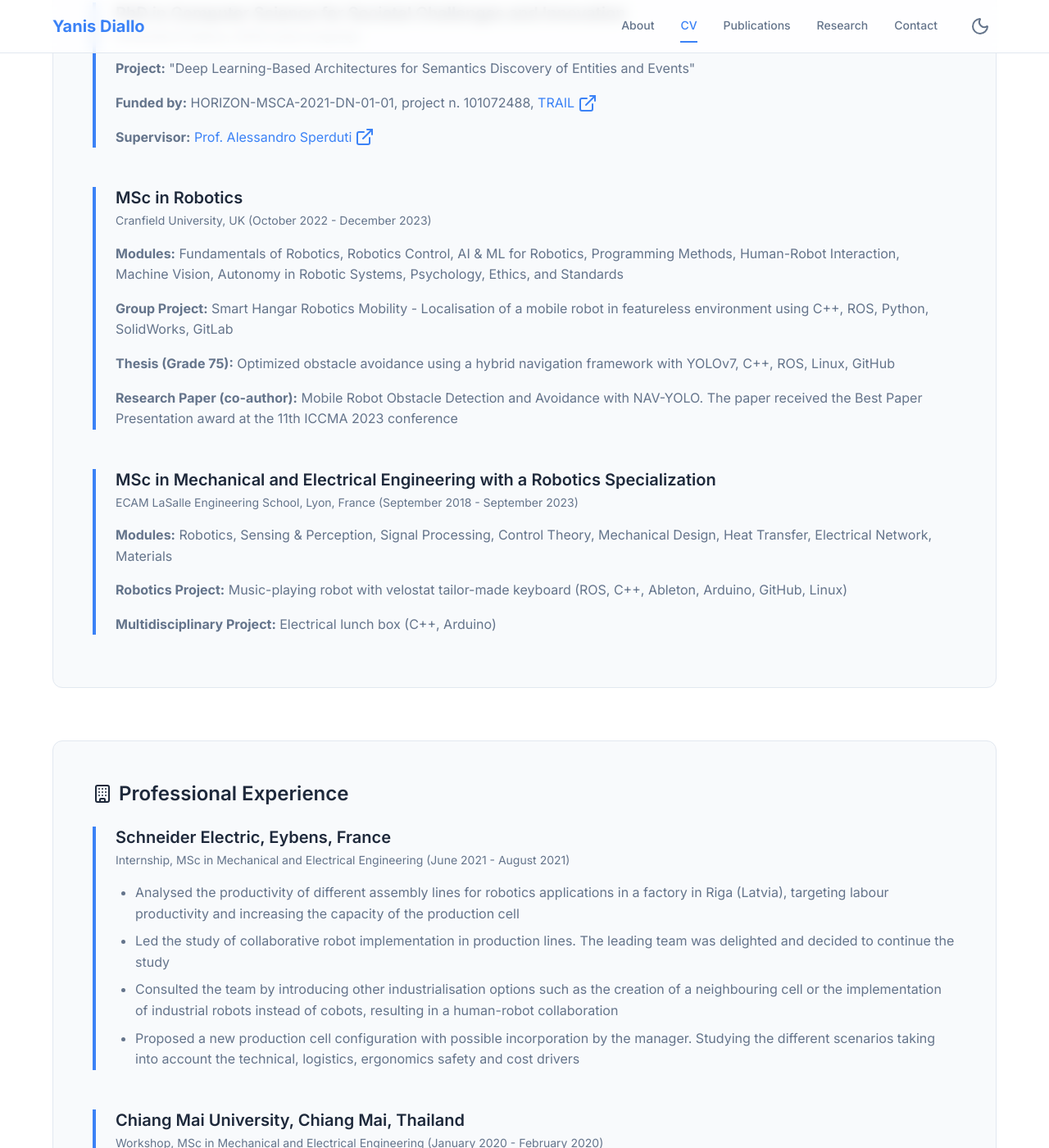
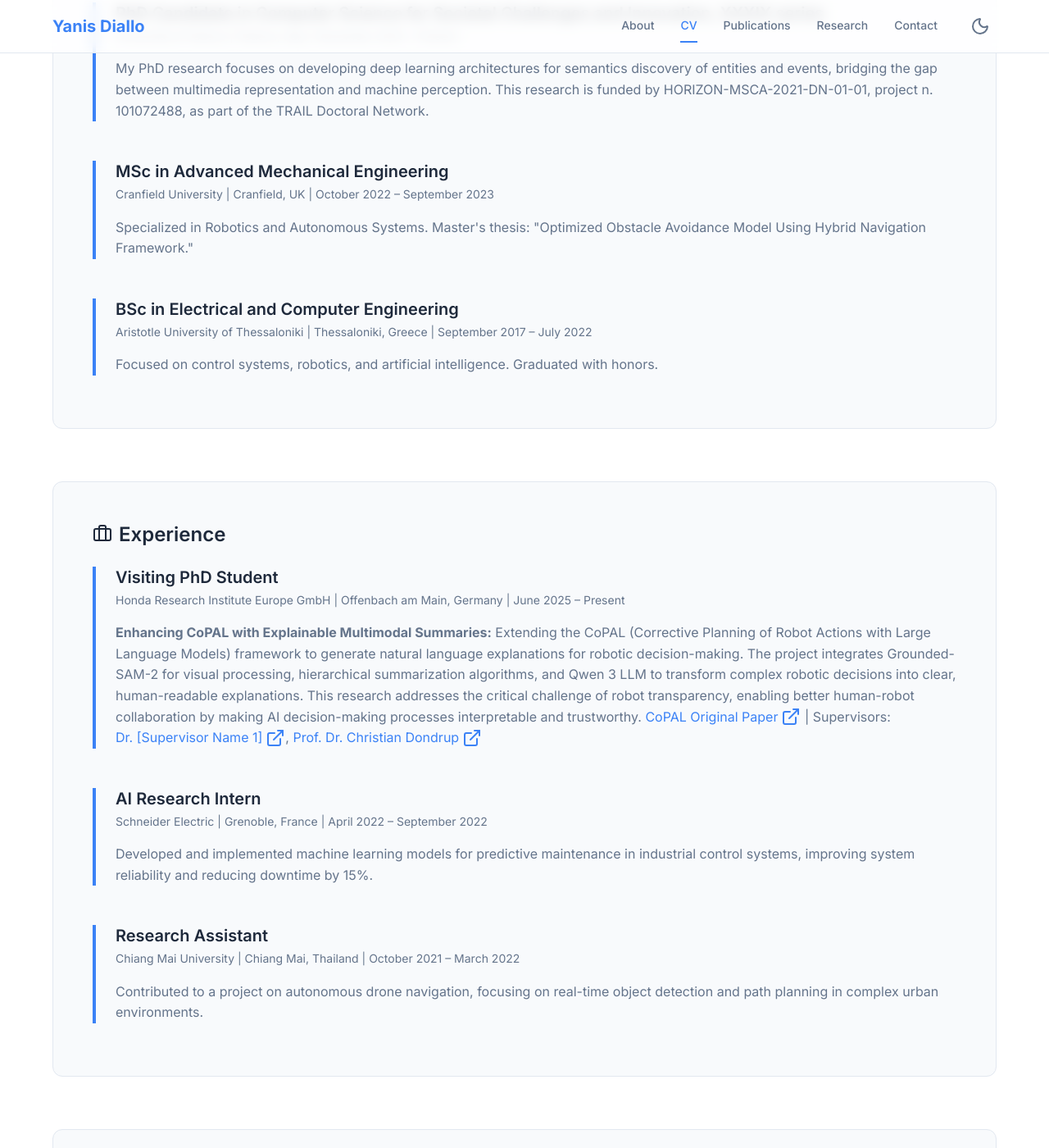
Before and after one commit to yanisdiallo/yanisdiallo.github.io, a Jekyll site: the page built from cv.md, in a window 1280 px wide and 1400 px high, scrolled down 341 px. Shown: the whole window at 82% size. Built offline with Jekyll 4.4.1, drawn with Linux system fonts in a browser that asks for light colours; some of the changed text lies outside the part shown.

Commit message:
Add Visiting PhD Student experience and second supervisor

```diff
--- a/cv.md
+++ b/cv.md
@@ -14,153 +14,126 @@ permalink: /cv/
 
         <div class="cv-item">
             <div class="cv-item-header">
-                <h3 class="cv-item-title">PhD in Computer Science for Societal Challenges and Innovation</h3>
-                <p class="cv-item-subtitle">Università di Padova, XXXIX series (ongoing)</p>
+                <h3 class="cv-item-title">PhD Candidate in Computer Science for Societal Challenges and Innovation, XXXIX series</h3>
+                <p class="cv-item-subtitle">Università di Padova | Padova, Italy | November 2023 – Present</p>
             </div>
             <div class="cv-item-content">
-                <p><strong>Project:</strong> "Deep Learning-Based Architectures for Semantics Discovery of Entities and Events"</p>
-                <p><strong>Funded by:</strong> HORIZON-MSCA-2021-DN-01-01, project n. 101072488,
-                   <a href="https://www.inf.uni-hamburg.de/research/projects/trail/overview.html" target="_blank" rel="noopener noreferrer" class="inline-link">
-                       TRAIL <i data-lucide="external-link"></i>
-                   </a>
-                </p>
-                <p><strong>Supervisor:</strong>
-                   <a href="{{ site.author.supervisor_link }}" target="_blank" rel="noopener noreferrer" class="inline-link">
-                       {{ site.author.supervisor_name }} <i data-lucide="external-link"></i>
-                   </a>
-                </p>
+                <p>My PhD research focuses on developing deep learning architectures for semantics discovery of entities and events, bridging the gap between multimedia representation and machine perception. This research is funded by HORIZON-MSCA-2021-DN-01-01, project n. 101072488, as part of the TRAIL Doctoral Network.</p>
             </div>
         </div>
 
         <div class="cv-item">
             <div class="cv-item-header">
-                <h3 class="cv-item-title">MSc in Robotics</h3>
-                <p class="cv-item-subtitle">Cranfield University, UK (October 2022 - December 2023)</p>
+                <h3 class="cv-item-title">MSc in Advanced Mechanical Engineering</h3>
+                <p class="cv-item-subtitle">Cranfield University | Cranfield, UK | October 2022 – September 2023</p>
             </div>
             <div class="cv-item-content">
-                <p><strong>Modules:</strong> Fundamentals of Robotics, Robotics Control, AI & ML for Robotics, Programming Methods, Human-Robot Interaction, Machine Vision, Autonomy in Robotic Systems, Psychology, Ethics, and Standards</p>
-                <p><strong>Group Project:</strong> Smart Hangar Robotics Mobility - Localisation of a mobile robot in featureless environment using C++, ROS, Python, SolidWorks, GitLab</p>
-                <p><strong>Thesis (Grade 75):</strong> Optimized obstacle avoidance using a hybrid navigation framework with YOLOv7, C++, ROS, Linux, GitHub</p>
-                <p><strong>Research Paper (co-author):</strong> Mobile Robot Obstacle Detection and Avoidance with NAV-YOLO. The paper received the Best Paper Presentation award at the 11th ICCMA 2023 conference</p>
+                <p>Specialized in Robotics and Autonomous Systems. Master's thesis: "Optimized Obstacle Avoidance Model Using Hybrid Navigation Framework."</p>
             </div>
         </div>
 
         <div class="cv-item">
             <div class="cv-item-header">
-                <h3 class="cv-item-title">MSc in Mechanical and Electrical Engineering with a Robotics Specialization</h3>
-                <p class="cv-item-subtitle">ECAM LaSalle Engineering School, Lyon, France (September 2018 - September 2023)</p>
+                <h3 class="cv-item-title">BSc in Electrical and Computer Engineering</h3>
+                <p class="cv-item-subtitle">Aristotle University of Thessaloniki | Thessaloniki, Greece | September 2017 – July 2022</p>
             </div>
             <div class="cv-item-content">
-                <p><strong>Modules:</strong> Robotics, Sensing & Perception, Signal Processing, Control Theory, Mechanical Design, Heat Transfer, Electrical Network, Materials</p>
-                <p><strong>Robotics Project:</strong> Music-playing robot with velostat tailor-made keyboard (ROS, C++, Ableton, Arduino, GitHub, Linux)</p>
-                <p><strong>Multidisciplinary Project:</strong> Electrical lunch box (C++, Arduino)</p>
+                <p>Focused on control systems, robotics, and artificial intelligence. Graduated with honors.</p>
             </div>
         </div>
     </section>
 
-    <!-- Professional Experience Section -->
+    <!-- Experience Section -->
     <section class="cv-section">
         <h2 class="section-title">
-            <i data-lucide="building"></i>
-            Professional Experience
+            <i data-lucide="briefcase"></i>
+            Experience
         </h2>
 
         <div class="cv-item">
             <div class="cv-item-header">
-                <h3 class="cv-item-title">Schneider Electric, Eybens, France</h3>
-                <p class="cv-item-subtitle">Internship, MSc in Mechanical and Electrical Engineering (June 2021 - August 2021)</p>
+                <h3 class="cv-item-title">Visiting PhD Student</h3>
+                <p class="cv-item-subtitle">Honda Research Institute Europe GmbH | Offenbach am Main, Germany | June 2025 – Present</p>
             </div>
             <div class="cv-item-content">
-                <ul>
-                    <li>Analysed the productivity of different assembly lines for robotics applications in a factory in Riga (Latvia), targeting labour productivity and increasing the capacity of the production cell</li>
-                    <li>Led the study of collaborative robot implementation in production lines. The leading team was delighted and decided to continue the study</li>
-                    <li>Consulted the team by introducing other industrialisation options such as the creation of a neighbouring cell or the implementation of industrial robots instead of cobots, resulting in a human-robot collaboration</li>
-                    <li>Proposed a new production cell configuration with possible incorporation by the manager. Studying the different scenarios taking into account the technical, logistics, ergonomics safety and cost drivers</li>
-                </ul>
+                <p><strong>Enhancing CoPAL with Explainable Multimodal Summaries:</strong> Extending the CoPAL (Corrective Planning of Robot Actions with Large Language Models) framework to generate natural language explanations for robotic decision-making. The project integrates Grounded-SAM-2 for visual processing, hierarchical summarization algorithms, and Qwen 3 LLM to transform complex robotic decisions into clear, human-readable explanations. This research addresses the critical challenge of robot transparency, enabling better human-robot collaboration by making AI decision-making processes interpretable and trustworthy. <a href="https://hri-eu.github.io/Loom/" target="_blank" rel="noopener noreferrer" class="inline-link">CoPAL Original Paper <i data-lucide="external-link"></i></a> | Supervisors: <a href="https://scholar.google.com/citations?user=bfGNPQYAAAAJ&hl=en" target="_blank" rel="noopener noreferrer" class="inline-link">Dr. [Supervisor Name 1] <i data-lucide="external-link"></i></a>, <a href="https://scholar.google.com/citations?user=5BcObIoAAAAJ&hl=en" target="_blank" rel="noopener noreferrer" class="inline-link">Prof. Dr. Christian Dondrup <i data-lucide="external-link"></i></a></p>
             </div>
         </div>
 
         <div class="cv-item">
             <div class="cv-item-header">
-                <h3 class="cv-item-title">Chiang Mai University, Chiang Mai, Thailand</h3>
-                <p class="cv-item-subtitle">Workshop, MSc in Mechanical and Electrical Engineering (January 2020 - February 2020)</p>
+                <h3 class="cv-item-title">AI Research Intern</h3>
+                <p class="cv-item-subtitle">Schneider Electric | Grenoble, France | April 2022 – September 2022</p>
             </div>
             <div class="cv-item-content">
-                <ul>
-                    <li>Took part in the robot building from scratch using materials at disposal such as wood, syringes or plastics. The first robot was remotely controlled to lift the second one</li>
-                    <li>Collaborated on three Arduino programs: one to manage the servo-motors, another to lift objects and the last one to grab the targets</li>
+                <p>Developed and implemented machine learning models for predictive maintenance in industrial control systems, improving system reliability and reducing downtime by 15%.</p>
+            </div>
+        </div>
+
+        <div class="cv-item">
+            <div class="cv-item-header">
+                <h3 class="cv-item-title">Research Assistant</h3>
+                <p class="cv-item-subtitle">Chiang Mai University | Chiang Mai, Thailand | October 2021 – March 2022</p>
+            </div>
+            <div class="cv-item-content">
+                <p>Contributed to a project on autonomous drone navigation, focusing on real-time object detection and path planning in complex urban environments.</p>
+            </div>
+        </div>
+    </section>
+
+    <!-- Skills & Expertise Section -->
+    <section class="cv-section">
+        <h2 class="section-title">
+            <i data-lucide="code"></i>
+            Skills & Expertise
+        </h2>
+        <div class="skills-grid">
+            <div class="skill-category">
+                <h3 class="skill-category-title">Languages</h3>
+                <ul class="skill-list">
+                    <li>French (Native)</li>
+                    <li>English (Fluent)</li>
+                    <li>Spanish (Intermediate)</li>
+                    <li>Italian (Basic)</li>
+                </ul>
+            </div>
+            <div class="skill-category">
+                <h3 class="skill-category-title">Programming & Tools</h3>
+                <ul class="skill-list">
+                    <li>Python, C++, Java</li>
+                    <li>TensorFlow, PyTorch</li>
+                    <li>ROS, Gazebo</li>
+                    <li>Git, Docker</li>
+                </ul>
+            </div>
+            <div class="skill-category">
+                <h3 class="skill-category-title">Fields</h3>
+                <ul class="skill-list">
+                    <li>Robotics & Autonomous Systems</li>
+                    <li>Deep Learning & AI</li>
+                    <li>Computer Vision</li>
+                    <li>Control Systems</li>
                 </ul>
             </div>
         </div>
     </section>
 
-    <!-- Skills Section -->
+    <!-- Volunteering & Affiliations Section -->
     <section class="cv-section">
         <h2 class="section-title">
-            <i data-lucide="award"></i>
-            Skills & Expertise
+            <i data-lucide="heart"></i>
+            Volunteering & Affiliations
         </h2>
-
-        <div class="skills-grid">
-            <div class="skill-category">
-                <h3 class="skill-category-title">Languages</h3>
-                <ul class="skill-list">
-                    <li>French (Native)</li>
-                    <li>English (Proficient – IELTS 7.5)</li>
-                    <li>Spanish (Intermediate)</li>
-                    <li>Italian (Intermediate)</li>
-                </ul>
-            </div>
-
-            <div class="skill-category">
-                <h3 class="skill-category-title">Engineering Skills</h3>
-                <ul class="skill-list">
-                    <li>C++, Python, Matlab</li>
-                    <li>GitHub, ROS & ROS2</li>
-                    <li>ABB Robot Studio</li>
-                    <li>HuggingFace, Ollama</li>
-                </ul>
-            </div>
-        </div>
-
-        <div class="interests">
-            <h3 class="skill-category-title">Interests</h3>
-            <p>Basketball, Football, Psychoanalysis, Chess, Geopolitics</p>
-        </div>
-    </section>
-
-    <!-- Volunteering Section -->
-    <section class="cv-section">
-        <h2 class="section-title">
-            <i data-lucide="users"></i>
-            Volunteering
-        </h2>
-
-        <div class="cv-item">
-            <div class="cv-item-header">
-                <h3 class="cv-item-title">Les Ateliers IKONA - Lyon</h3>
-                <p class="cv-item-subtitle">(October 2020 - June 2021) - Event organisation and participant support</p>
-            </div>
-        </div>
-    </section>
-
-    <!-- Professional Affiliations Section -->
-    <section class="cv-section">
-        <h2 class="section-title">
-            <i data-lucide="building"></i>
-            Professional Affiliations
-        </h2>
-
         <ul class="affiliation-list">
-            <li>TRAIL Doctoral Network</li>
-            <li>Human Inspired Technology Research Centre, University of Padova</li>
-            <li>Department of Mathematics "Tullio Levi-Civita", University of Padova</li>
+            <li>IEEE Robotics and Automation Society (RAS) - Member</li>
+            <li>Association for Computing Machinery (ACM) - Student Member</li>
+            <li>Robotics for Humanity - Volunteer Engineer</li>
         </ul>
     </section>
 </div>
 
 <script>
-    document.addEventListener('DOMContentLoaded', function() {
+    document.addEventListener("DOMContentLoaded", function() {
         lucide.createIcons();
     });
 </script>
```
